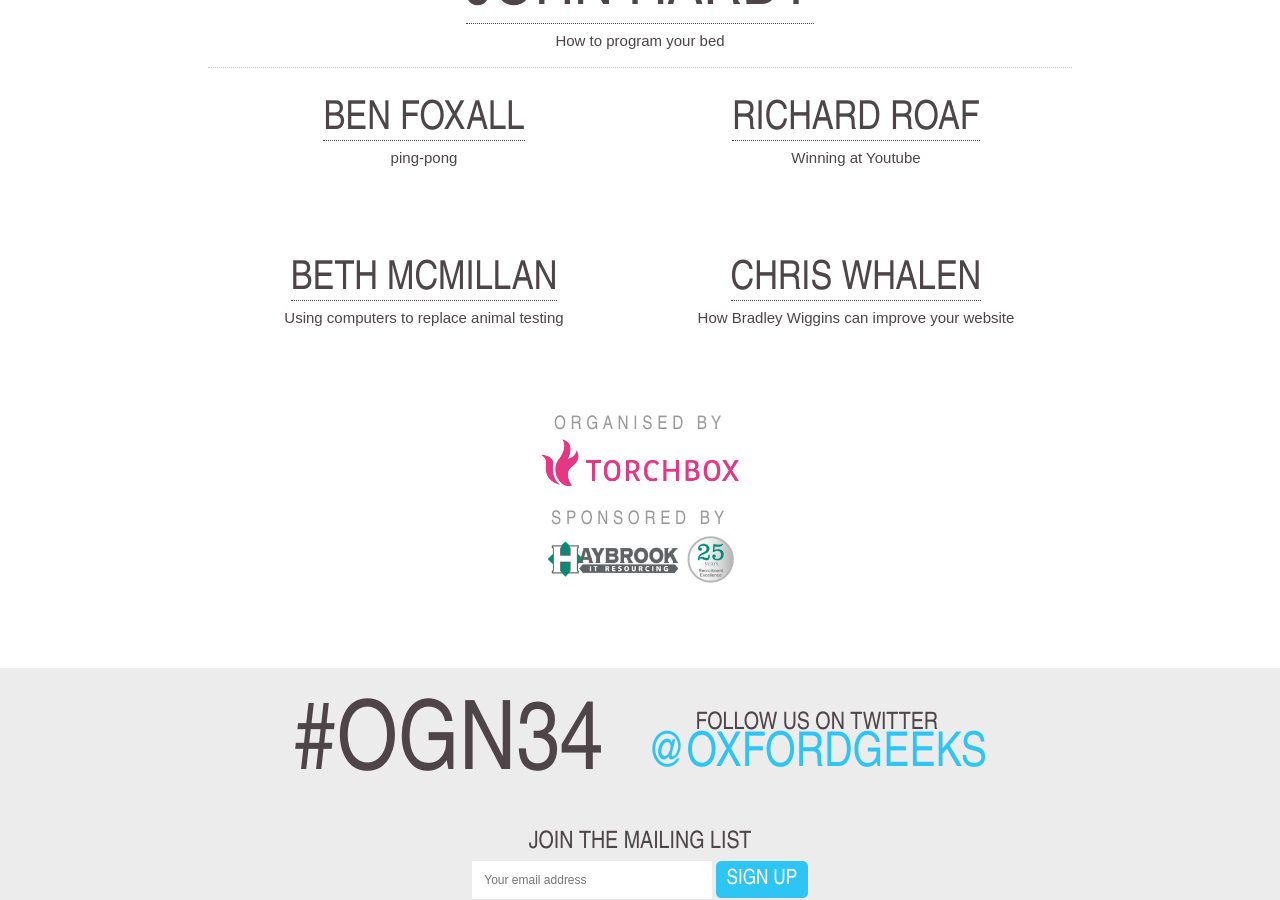
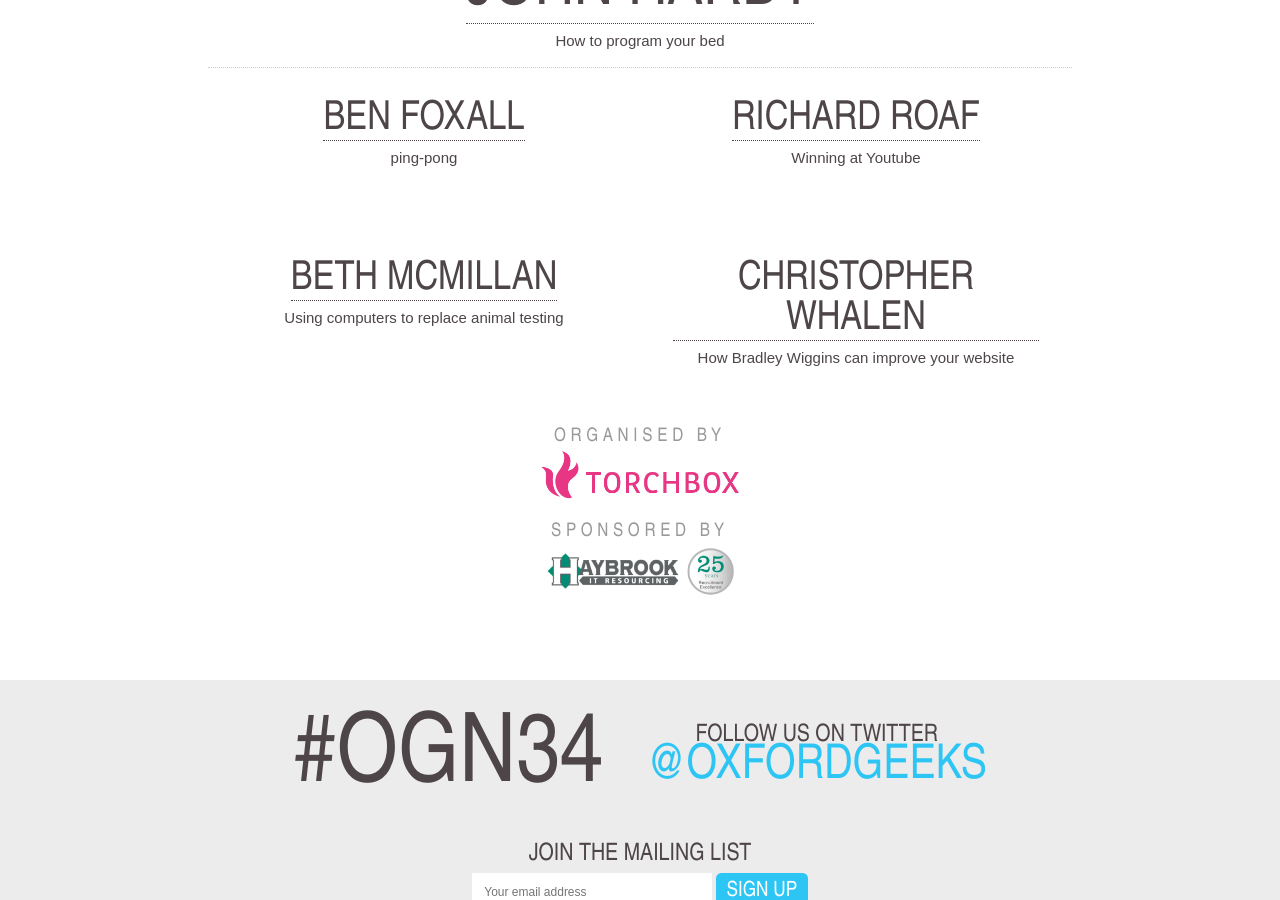
Before and after one commit to torchbox/ogn, a Jekyll site: the page built from _posts/2014-01-22-ogn34.markdown, in a window 1280 px wide and 900 px high, scrolled down 666 px. Built offline with Jekyll 4.4.1, drawn with Linux system fonts in a browser that asks for light colours; nearby versions of some CDN libraries; Markdown is read by kramdown in place of the engine named in the settings.

Commit message:
name change

```diff
--- a/_posts/2014-01-22-ogn34.markdown
+++ b/_posts/2014-01-22-ogn34.markdown
@@ -66,7 +66,7 @@ keynoters: [TBC]
         </div> -->
     </li>
     <li itemprop="performer" itemscope="itemscope" itemtype="http://schema.org/Person">
-        <a href="http://www.domeheid.com/" itemprop="url"><h2 itemprop="name">Chris Whalen</h2></a>
+        <a href="http://www.domeheid.com/" itemprop="url"><h2 itemprop="name">Christopher Whalen</h2></a>
         <p>How Bradley Wiggins can improve your website</p>
          <!-- <div class="downloads">
             <a href="http://media.ogn.s3.amazonaws.com/">Slides</a>
```
